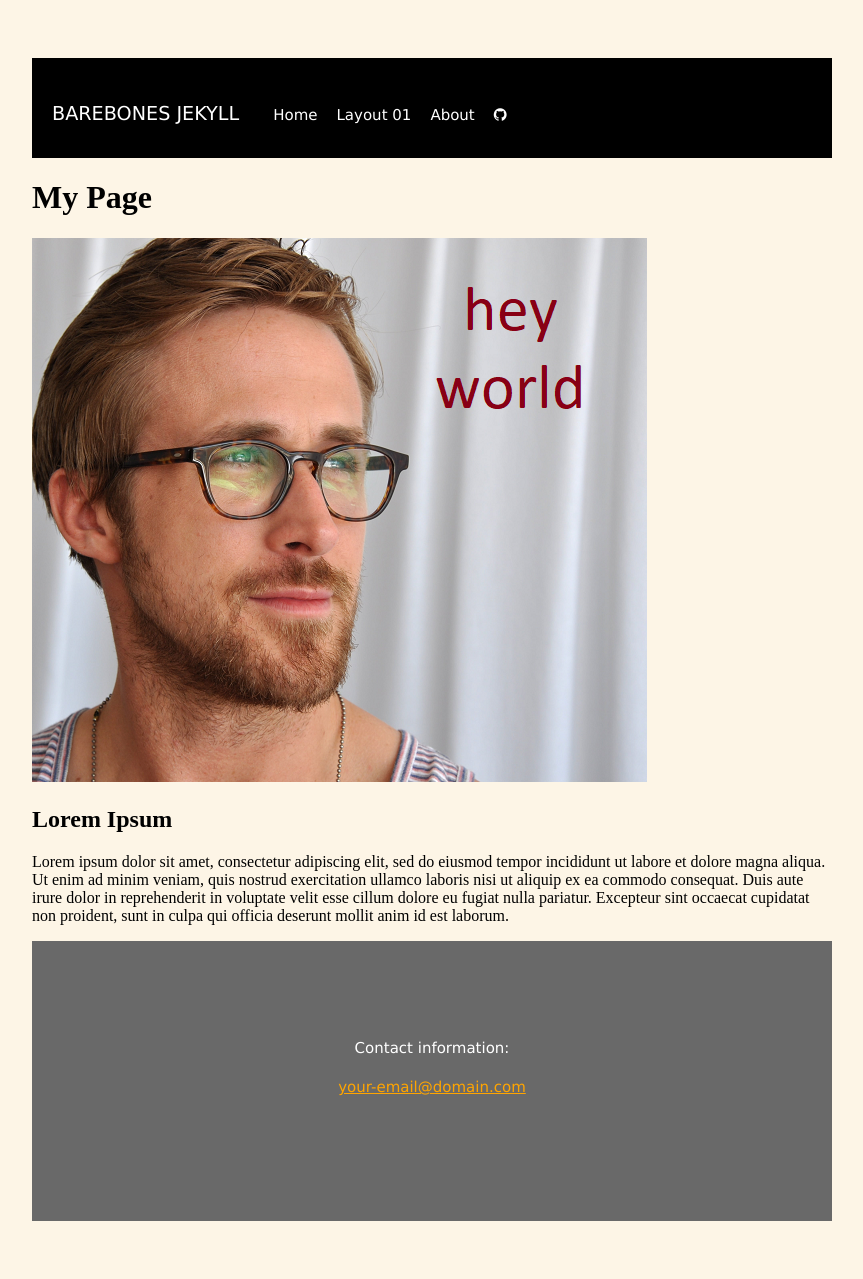
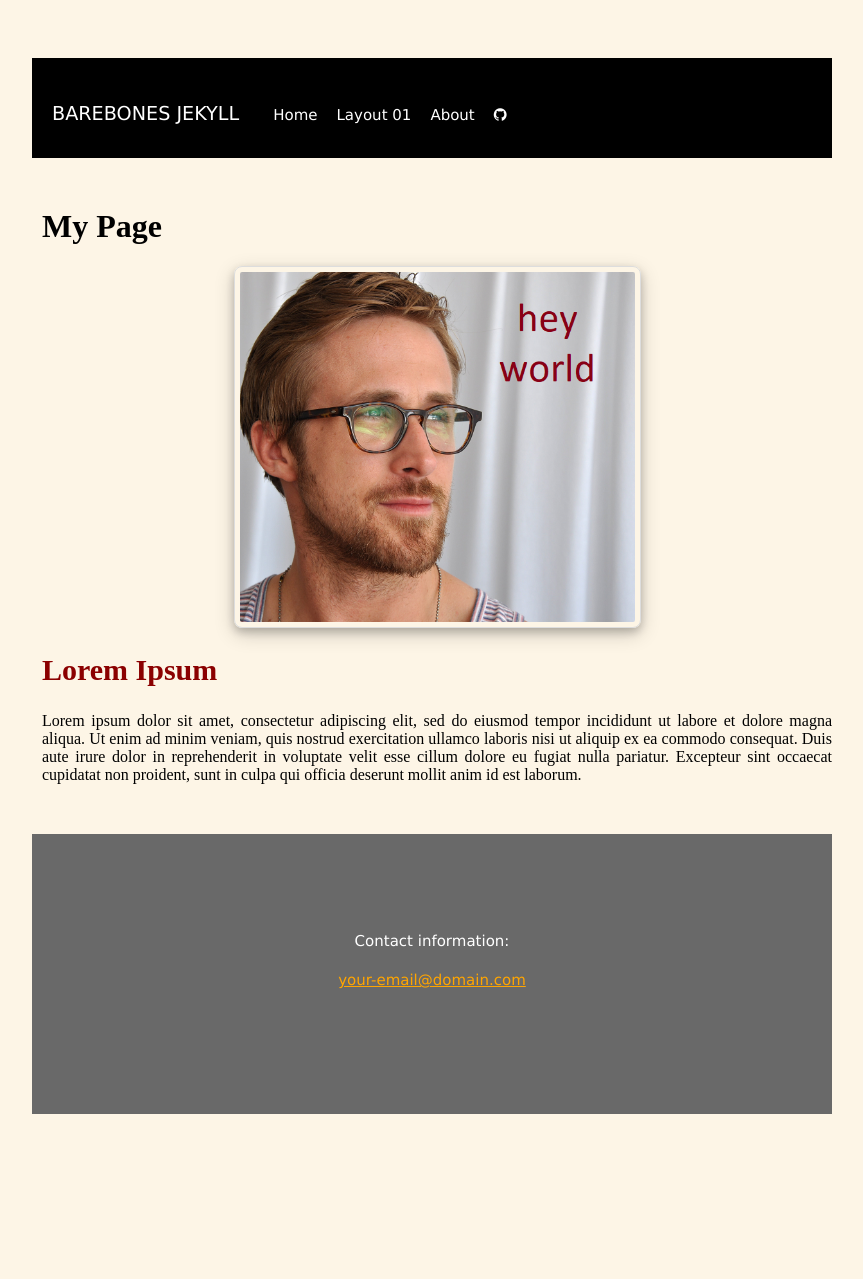
Before and after one commit to DS4PS/barebones-jekyll, a Jekyll site: the page built from layout-example-01.md, in a window 1280 px wide. Shown: the whole page, without its empty margins (208-1071 px from the left). Built offline with Jekyll 4.4.1, drawn with Linux system fonts in a browser that asks for light colours; nearby versions of some CDN libraries; after the commit the page ends 1172 px from its top, so only the background shows below that.

Commit message:
Update layout-01.html

```diff
--- a/_layouts/layout-01.html
+++ b/_layouts/layout-01.html
@@ -13,24 +13,24 @@ layout: default
 
 <style>
 
-.home {
+.layout-01 {
   margin-top: 50px;
   margin-bottom: 50px;
   padding-left: 10px;
   text-align: justify;
 }
 
-.home h1 h2 {
+.layout-01 h1 h2 {
   color: darkred;
   font-size: 40px;
 }
 
-.home h2 {
+.layout-01 h2 {
   color: darkred;
   font-size: 30px;
 }
 
-.home img {
+.layout-01 img {
   border: 1px solid #ddd;
   border-radius: 8px;
   padding: 5px;
@@ -42,7 +42,7 @@ layout: default
   box-shadow: 0 4px 8px 0 rgba(0, 0, 0, 0.2), 0 6px 20px 0 rgba(0, 0, 0, 0.19);
 }
 
-.home img:hover {
+.layout-01 img:hover {
   box-shadow: 0 0 3px 1px rgba(0, 140, 186, 0.5);
 }
 }
```
